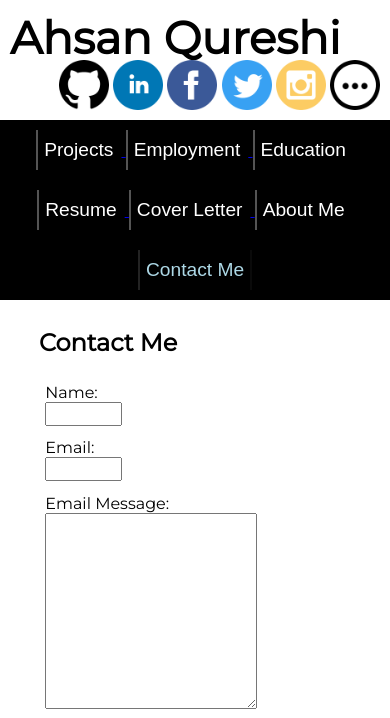
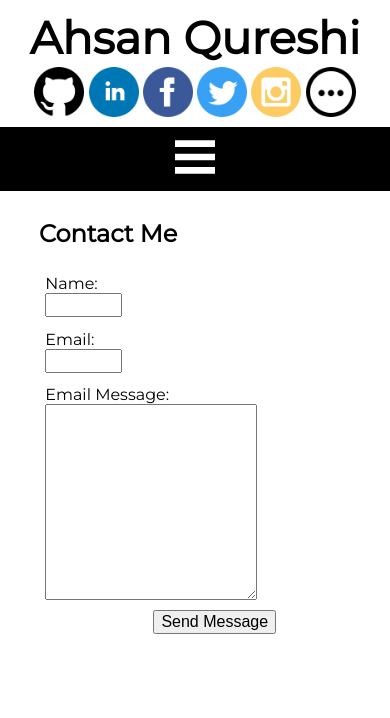
Before and after one commit to aqureshi8/AhsansDevSite, a Django app: page /ContactMe/ in a window 390 px wide. Shown: the top 718 px of the page. Run offline with Django 3.2, Linux system fonts and the light colour scheme; parts of the project's set-up code (start-up, migrations or seed data) failed here and were passed over.

Commit message:
working on making site responsive. fixed menu and nameplate to be responsive

```diff
--- /dev/null
+++ b/mainSite/static/mainSite/js/ahsanDevSite.js
@@ -0,0 +1,3 @@
+function toggleMenu() {
+    $(".MenuButton").toggleClass('hideButton');
+}
--- a/mainSite/static/mainSite/style.css
+++ b/mainSite/static/mainSite/style.css
@@ -459,6 +459,41 @@ pre {
     padding-right: 5%;
 }
 
+.MenuDropdown {
+    display: none;
+}
+
+@media (max-width: 960px) {
+    .Menu {
+        display: none;
+    }
+    .MenuDropdown {
+        display: inline-block;
+        width: 100%;
+    }
+    .MenuButton {
+        width: 100%;
+    }
+    .MenuLogo {
+        padding-top: 10px;
+        height: 40px;
+        padding-bottom: 10px;
+    }
+    .NamePlate h1 {
+        width: 100%;
+        padding-bottom: 2%;
+    }
+    .SocialMediaDiv {
+        text-align: center;
+        position: relative;
+        width: 100%;
+    }
+
+    .hideButton {
+        display: none;
+    }
+}
+
 #Resume {
     background-color: white;
     border: solid;
--- a/mainSite/templates/mainSite/base.html
+++ b/mainSite/templates/mainSite/base.html
@@ -2,8 +2,11 @@
 <!DOCTYPE html>
 <html>
 <head>
+    <meta content="width=device-width, initial-scale=1" name="viewport" />
     <link href='https://fonts.googleapis.com/css?family=Montserrat' rel='stylesheet'/>
 	<link rel="stylesheet" type="text/css" href="{% static 'mainSite/style.css' %}"/>
+	<script src="https://ajax.googleapis.com/ajax/libs/jquery/3.3.1/jquery.min.js"></script>
+    <script src="{% static 'mainSite/js/ahsanDevSite.js' %}"></script>
 	<title>{% block title %}A Resume - Ahsan{% endblock %}</title>
 </head>
 <body>
@@ -64,6 +67,37 @@
                             {% if pageName == 'Contact Me' %}disabled{% endif %}>Contact Me</button>
                 </a>
             </div>
+			<div class="MenuDropdown">
+                <img class="MenuLogo" src='{% static "mainSite/images/menu.png" %}' alt="Menu" onclick="toggleMenu()"/>
+                <a href="/Projects">
+                    <button class="MenuButton hideButton {% if pageName == 'Projects' %}currentPage{% endif %}"
+                            {% if pageName == 'Projects' %}disabled{% endif %}>Projects</button>
+                </a>
+                <a href="/Employment">
+                    <button class="MenuButton hideButton {% if pageName == 'Employment' %}currentPage{% endif %}"
+                            {% if pageName == 'Employment' %}disabled{% endif %}>Employment</button>
+                </a>
+                <a href="/Education">
+                    <button class="MenuButton hideButton {% if pageName == 'Education' %}currentPage{% endif %}"
+                            {% if pageName == 'Education' %}disabled{% endif %}>Education</button>
+                </a>
+                <a href="/Resume">
+                    <button class="MenuButton hideButton {% if pageName == 'Resume' %}currentPage{% endif %}"
+                            {% if pageName == 'Resume' %}disabled{% endif %}>Resume</button>
+                </a>
+                <a href="/CoverLetter">
+                    <button class="MenuButton hideButton {% if pageName == 'Cover Letter' %}currentPage{% endif %}"
+                            {% if pageName == 'Cover Letter' %}disabled{% endif %}>Cover Letter</button>
+                </a>
+                <a href="/AboutMe">
+                    <button class="MenuButton hideButton {% if pageName == 'About Me' %}currentPage{% endif %}"
+                            {% if pageName == 'About Me' %}disabled{% endif %}>About Me</button>
+                </a>
+                <a href="/ContactMe">
+                    <button class="MenuButton hideButton {% if pageName == 'Contact Me' %}currentPage{% endif %}"
+                            {% if pageName == 'Contact Me' %}disabled{% endif %}>Contact Me</button>
+                </a>
+			</div>
 		</div>
 		{% endblock %}
 	</header>
```
Also changed, not shown: mainSite/static/mainSite/images/menu.png (added).
